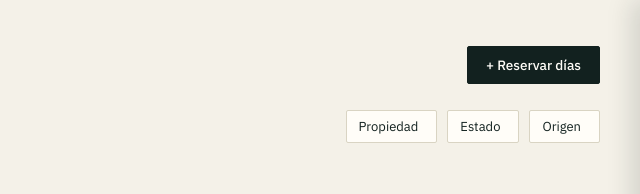
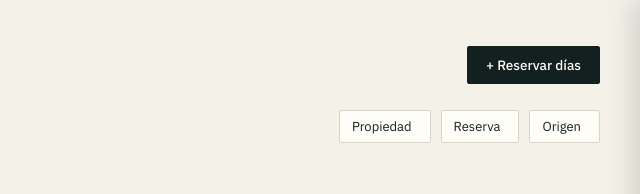
Before and after one commit to javier-mi/flex_connect, a plain HTML site: page index.html in a window 1280 px wide. Shown: the top 194 px of the page, 640-1280 px from the left. Drawn offline with Linux system fonts and the light colour scheme.

Commit message:
Update index.html v10.bis

```diff
--- a/index.html
+++ b/index.html
@@ -353,7 +353,7 @@
             <div class="filter-panel" id="propPanel"></div>
           </div>
           <div class="filter-chip">
-            <button id="btnFilterStatus" onclick="toggleFilterPanel('statusPanel')">Estado <span id="statusFilterCount"></span></button>
+            <button id="btnFilterStatus" onclick="toggleFilterPanel('statusPanel')">Reserva <span id="statusFilterCount"></span></button>
             <div class="filter-panel" id="statusPanel">
               <label><input type="checkbox" value="synced" class="f-status" checked> Sincronizado</label>
               <label><input type="checkbox" value="manual" class="f-status" checked> Reserva manual</label>
```
